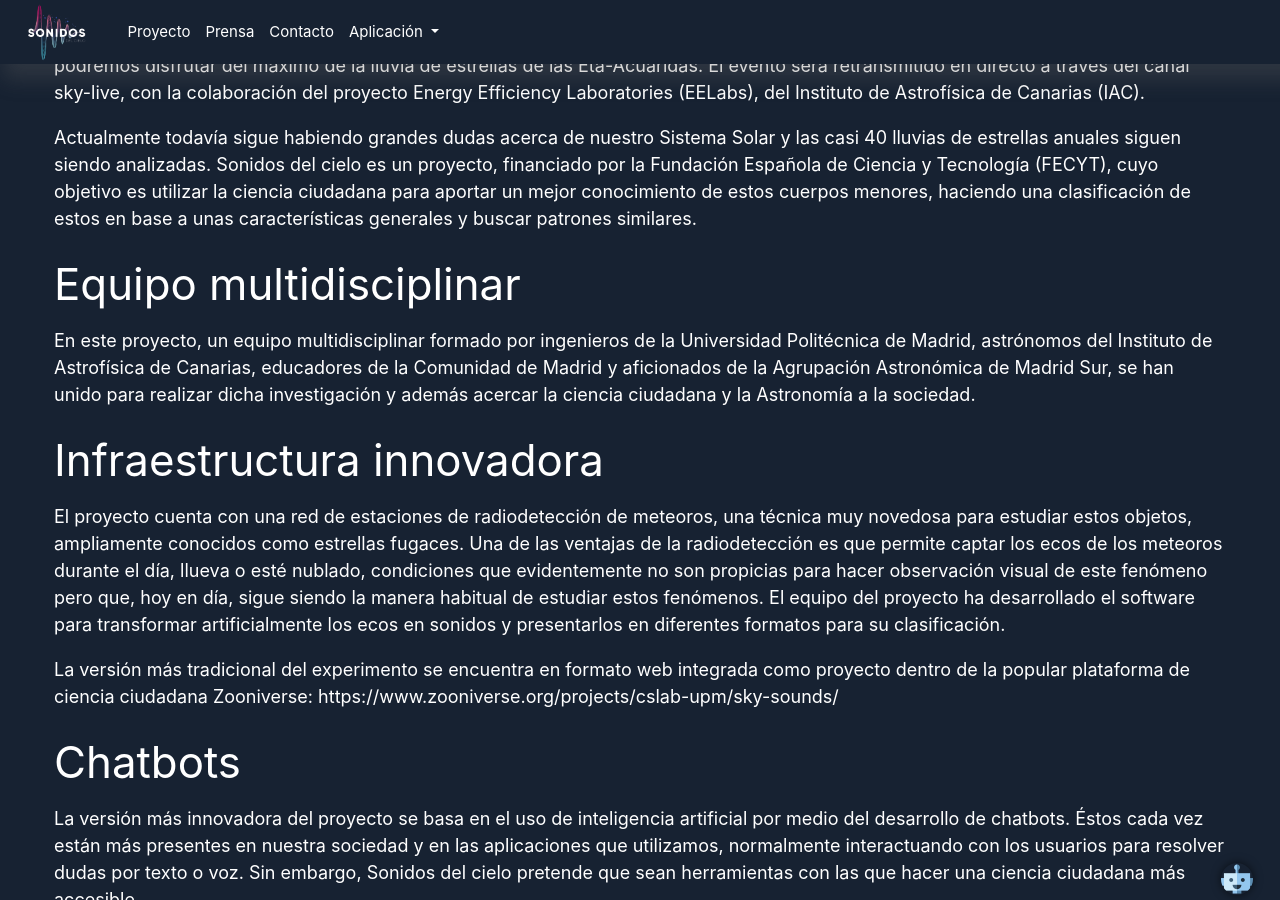
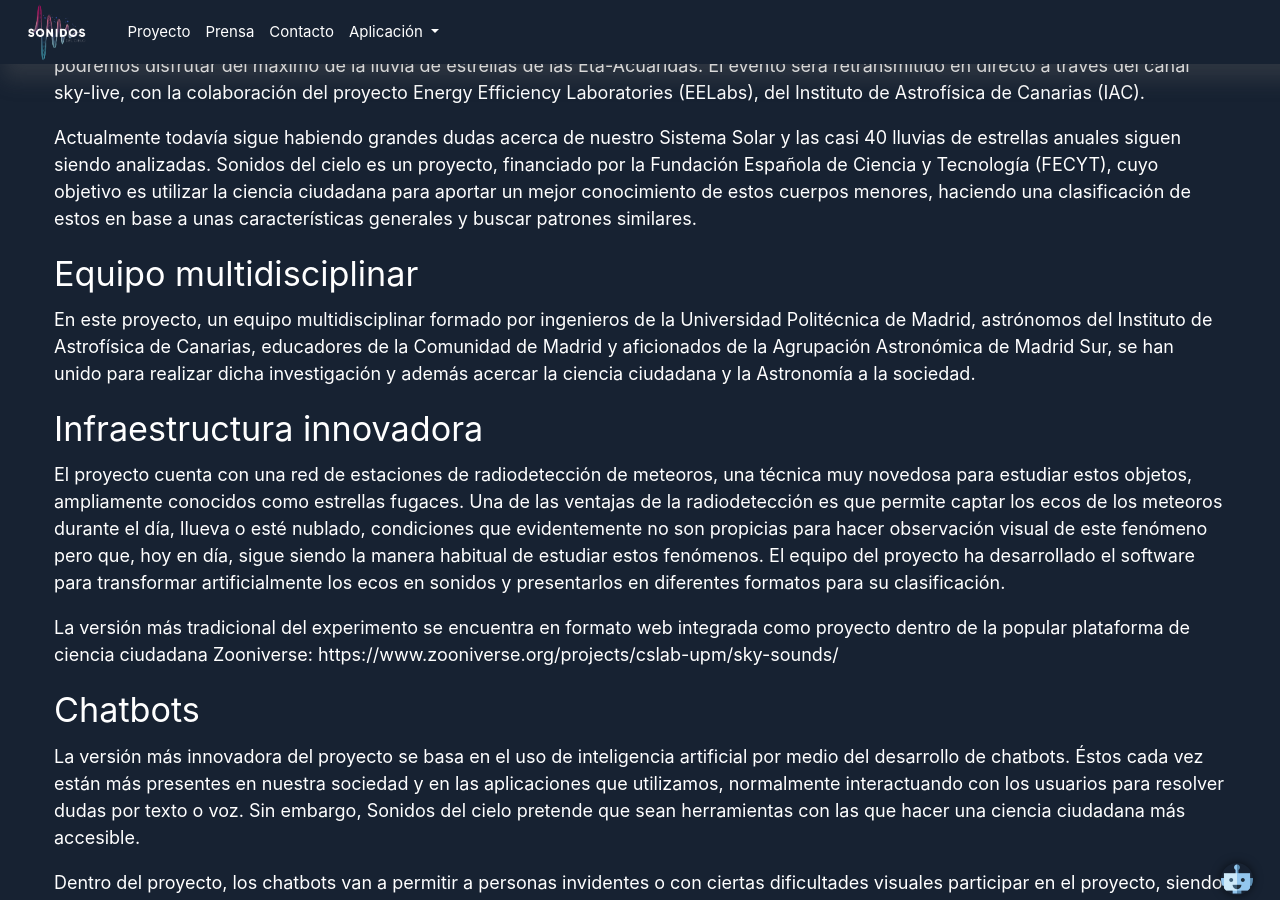
Before and after one commit to cslab-upm/sonidosdelcielo, a Jekyll site: the page built from _prensa/2021-05-05-eta-acuaridas.md, in a window 1280 px wide and 900 px high, scrolled down 802 px. Built offline with Jekyll 4.4.1, drawn with Linux system fonts in a browser that asks for light colours; nearby versions of some CDN libraries.

```diff
--- a/_prensa/2021-05-05-eta-acuaridas.md
+++ b/_prensa/2021-05-05-eta-acuaridas.md
@@ -19,17 +19,17 @@ El 5 de mayo tendrá lugar una jornada online para conocer el proyecto Sonidos d
 
 Actualmente todavía sigue habiendo grandes dudas acerca de nuestro Sistema Solar y las casi 40 lluvias de estrellas anuales siguen siendo analizadas. Sonidos del cielo es un proyecto, financiado por la Fundación Española de Ciencia y Tecnología (FECYT), cuyo objetivo es utilizar la ciencia ciudadana para aportar un mejor conocimiento de estos cuerpos menores, haciendo una clasificación de estos en base a unas características generales y buscar patrones similares.
 
-### Equipo multidisciplinar
+#### Equipo multidisciplinar
 
 En este proyecto, un equipo multidisciplinar formado por ingenieros de la Universidad Politécnica de Madrid, astrónomos del Instituto de Astrofísica de Canarias, educadores de la Comunidad de Madrid y aficionados de la Agrupación Astronómica de Madrid Sur, se han unido para realizar dicha investigación y además acercar la ciencia ciudadana y la Astronomía a la sociedad.
 
-### Infraestructura innovadora
+#### Infraestructura innovadora
 
 El proyecto cuenta con una red de estaciones de radiodetección de meteoros, una técnica muy novedosa para estudiar estos objetos, ampliamente conocidos como estrellas fugaces. Una de las ventajas de la radiodetección es que permite captar los ecos de los meteoros durante el día, llueva o esté nublado, condiciones que evidentemente no son propicias para hacer observación visual de este fenómeno pero que, hoy en día, sigue siendo la manera habitual de estudiar estos fenómenos. El equipo del proyecto ha desarrollado el software para transformar artificialmente los ecos en sonidos y presentarlos en diferentes formatos para su clasificación.
 
 La versión más tradicional del experimento se encuentra en formato web integrada como proyecto dentro de la popular plataforma de ciencia ciudadana Zooniverse: https://www.zooniverse.org/projects/cslab-upm/sky-sounds/
 
-### Chatbots
+#### Chatbots
 
 La versión más innovadora del proyecto se basa en el uso de inteligencia artificial por medio del desarrollo de chatbots. Éstos cada vez están más presentes en nuestra sociedad y en las aplicaciones que utilizamos, normalmente interactuando con los usuarios para resolver dudas por texto o voz. Sin embargo, Sonidos del cielo pretende que sean herramientas con las que hacer una ciencia ciudadana más accesible.
 
@@ -39,12 +39,12 @@ Se ha diseñado además un chatbot para hacer más accesible y atractivo el expe
 
 ¿Por qué excluir de la ciencia a estos colectivos que además cuentan con una magnífica agudeza auditiva?
 
-### Lluvias de estrellas que se escuchan: Astronomía accesible
+#### Lluvias de estrellas que se escuchan: Astronomía accesible
 
 Durante el evento en directo, se contará con la colaboración de Enrique Pérez Montero, Investigador Científico del CSIC, y uno de los divulgadores sobre Astronomía inclusiva más activos de nuestro país. Él presentará la iniciativa “El Universo en palabras”, que hace audiodescripciones de imágenes de objetos astronómicos.
 
 
-### Un taller didáctico para niños en el Aula de Astronomía de Fuenlabrada
+#### Un taller didáctico para niños en el Aula de Astronomía de Fuenlabrada
 
 El Aula de Astronomía de Fuenlabrada es un recurso educativo público dedicado a la enseñanza de la astronomía en el ámbito escolar desde el curso 1998/1999. Surge de la colaboración de la Consejería de Educación de la Comunidad de Madrid con la Concejalía de Educación del  Ayuntamiento de Fuenlabrada y los docentes del Grupo Képler. Cuenta con más de 22.000 visitas durante un curso escolar. Este curso, se ha diseñado un taller para niños con la finalidad de que conozcan más acerca del fenómeno de las lluvias de estrellas y se fomente la participación en proyectos de ciencia ciudadana. La FECYT ha financiado la compra de tablets y auriculares para dotar la instalación de lo necesario para realizar la actividad. Ya está disponible el vídeo tutorial que se les presentará durante la visita ([Youtube](https://www.youtube.com/watch?v=0EioZakm8TA&list=PLcFbIQBQvk11jDXL8imMzeAe7JA5Zn8ua&index=2)).
 
@@ -52,7 +52,7 @@ El Aula de Astronomía de Fuenlabrada es un recurso educativo público dedicado
 <img src="/docs/images/prensa/chatbot_children.png" style="height:500px">
 
 
-### Eta-Acuáridas: En Directo desde el Observatorio del Teide
+#### Eta-Acuáridas: En Directo desde el Observatorio del Teide
 
 El día siguiente, al amanecer, englobado en las Iniciativas de divulgación del proyecto europeo EELabs (eelabs.eu), el canal [sky-live.tv](https://sky-live.tv/) retransmitirá, en directo, la lluvia de estrellas desde el Observatorio del Teide (IAC, Tenerife, Islas Canarias).
 
@@ -60,7 +60,7 @@ La cita será el **próximo jueves 6 de mayo, a las 04:45 UT (5:45 hora local)**
 Os esperamos a todos el próximo jueves 6 de mayo, no olvidéis inscribiros a través del formulario de la sección de Contacto 😄.
 
 
-### Información del evento y programa
+#### Información del evento y programa
 
 **Miércoles día 5 de mayo a las 17:00h**
 
```
